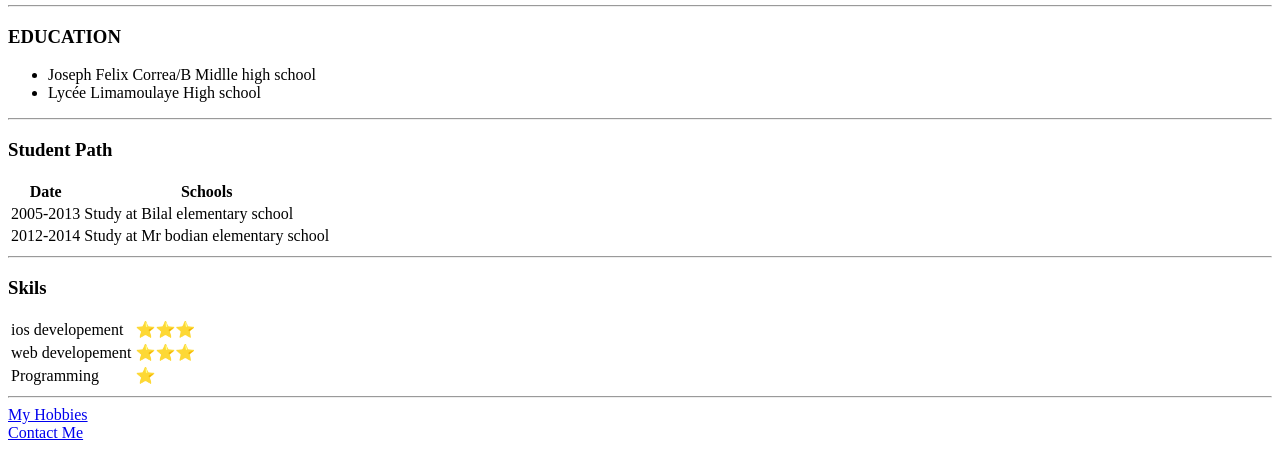
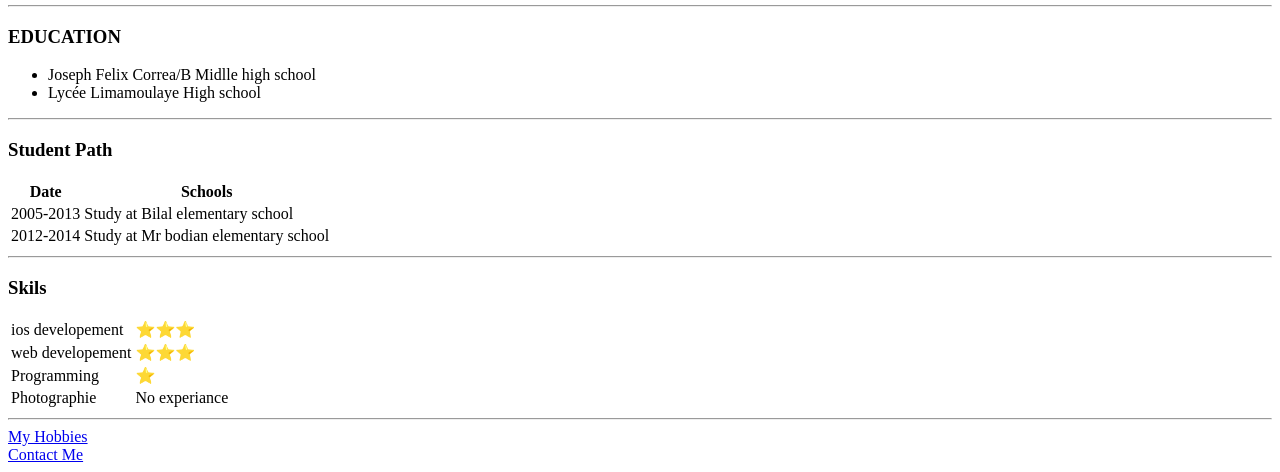
Before and after one commit to 14majid/Abdoumajid, a plain HTML site: page index.html in a window 1280 px wide. Shown: the part 377-849 px from the top of the page. Before the commit the page ends 827 px from the top, so only its background shows below. Drawn offline with Linux system fonts and the light colour scheme.

Commit message:
Update index.html

```diff
--- a/index.html
+++ b/index.html
@@ -63,6 +63,10 @@
          <td>Programming</td>
         <td>⭐</td>
       </tr>
+     <tr>
+       <td>Photographie</td>
+       <td>No experiance</td>
+     </tr>
      </table>
      <hr>
 
```
